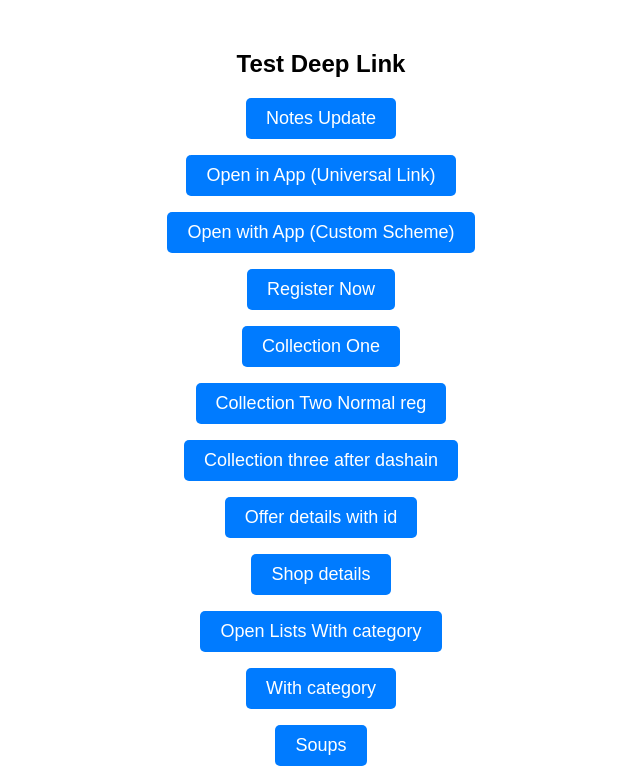
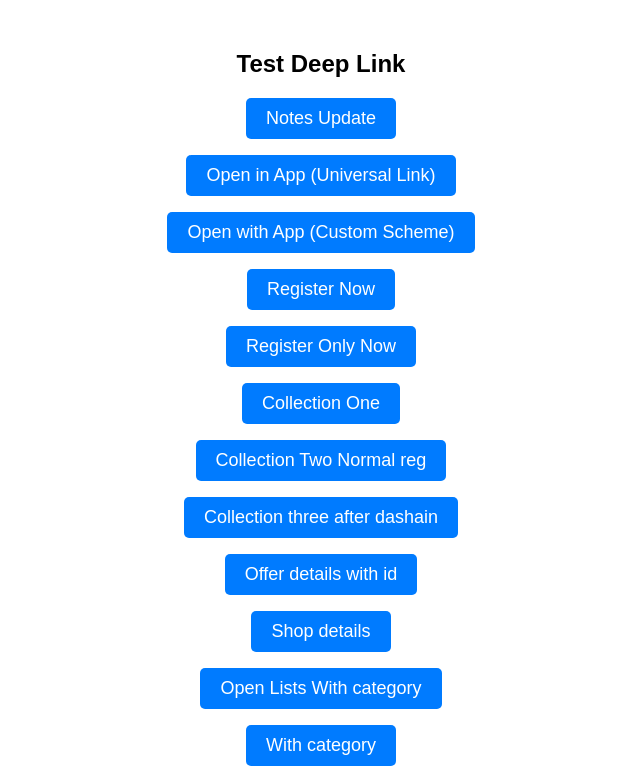
Before and after one commit to Dipesh905/deeplink_test, a plain HTML site: page index.html in a window 1280 px wide. Shown: the top 779 px of the page, without its empty margins (319-959 px from the left). Drawn offline with Linux system fonts and the light colour scheme.

Commit message:
update index.html

```diff
--- a/index.html
+++ b/index.html
@@ -42,6 +42,9 @@
 
       <!-- Custom Scheme Deep Link -->
     <p><a href="fonepoints://customer.fonepoints.com?TYPE=register-profile">Register Now</a></p>
+
+      <!-- Custom Scheme Deep Link -->
+    <p><a href="fonepoints://customer.fonepoints.com?TYPE=register">Register Only Now</a></p>
 
           <!-- Custom Scheme Deep Link -->
     <p><a href="fonepoints://customer.fonepoints.com?TYPE=offer-list&collectionId=01K6YGKH7P9PMFG9M21SS3A7A3">Collection One</a></p>
```
